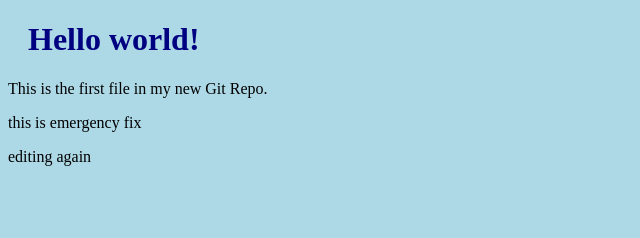
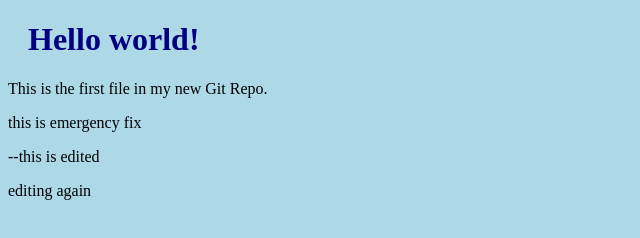
Before and after one commit to avinash2017colab/testingpracticegit, a plain HTML site: page index.html in a window 1280 px wide. Shown: the whole page, without its empty margins (0-640 px from the left). Drawn offline with Linux system fonts and the light colour scheme.

Commit message:
Update index.html

```diff
--- a/index.html
+++ b/index.html
@@ -10,7 +10,7 @@
 
 <p>This is the first file in my new Git Repo.</p>
 <p>this is emergency fix</p>
-
+--this is edited
 <p>editing again</p>
 
 </body>
```
